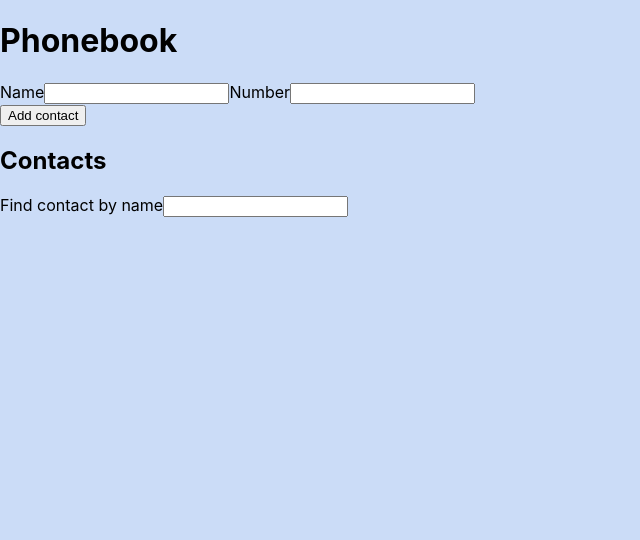
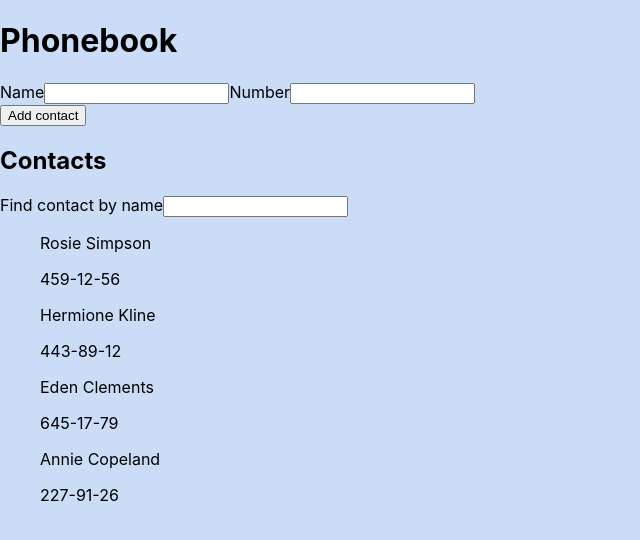
Before and after one commit to alexrat22/goit-react-hw-02-phonebook, a React (Create React App) app: page / in a window 1280 px wide. Shown: the top 540 px of the page, without its empty margins (0-640 px from the left). Built offline with nearby package versions, Linux system fonts and the light colour scheme.

Commit message:
render standart contacts

```diff
--- a/src/components/App.jsx
+++ b/src/components/App.jsx
@@ -44,6 +44,17 @@ class App extends Component {
 
         <label>Find contact by name</label>
         <input type="text" name="filter" required />
+
+        <ul>
+          {this.state.contacts.map(contact => {
+            return (
+              <li key={contact.id}>
+                <p>{contact.name}</p>
+                <p>{contact.number}</p>
+              </li>
+            );
+          })}
+        </ul>
       </>
     );
   }
--- a/src/index.css
+++ b/src/index.css
@@ -14,3 +14,8 @@ code {
   font-family: source-code-pro, Menlo, Monaco, Consolas, 'Courier New',
     monospace;
 }
+
+ol,
+ul {
+  list-style: none;
+}
```
